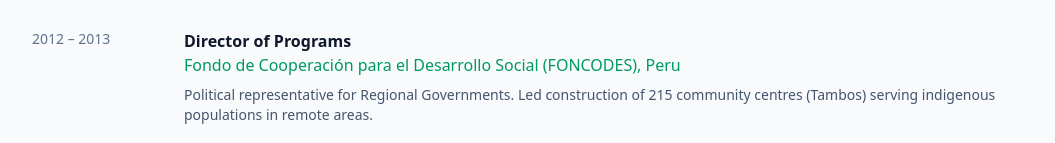
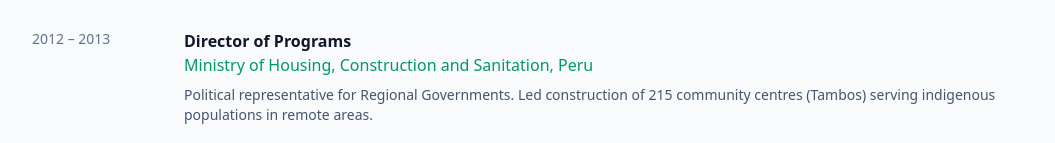
Before and after one commit to lsempe77/lsempe77.github.io, an Astro site: page /cv in a window 1280 px wide. Shown: the part 777-920 px from the top of the page, without its empty margins (112-1167 px from the left). Built offline with nearby package versions, Linux system fonts and the light colour scheme; Astro itself is replaced by a stand-in of ours.

Commit message:
Fix: FONCODES -> Ministry of Housing

```diff
--- a/src/pages/cv.astro
+++ b/src/pages/cv.astro
@@ -29,7 +29,7 @@ const experience = [
   {
     period: "2012 – 2013",
     title: "Director of Programs",
-    organization: "Fondo de Cooperación para el Desarrollo Social (FONCODES), Peru",
+    organization: "Ministry of Housing, Construction and Sanitation, Peru",
     description: "Political representative for Regional Governments. Led construction of 215 community centres (Tambos) serving indigenous populations in remote areas."
   },
   {
```
